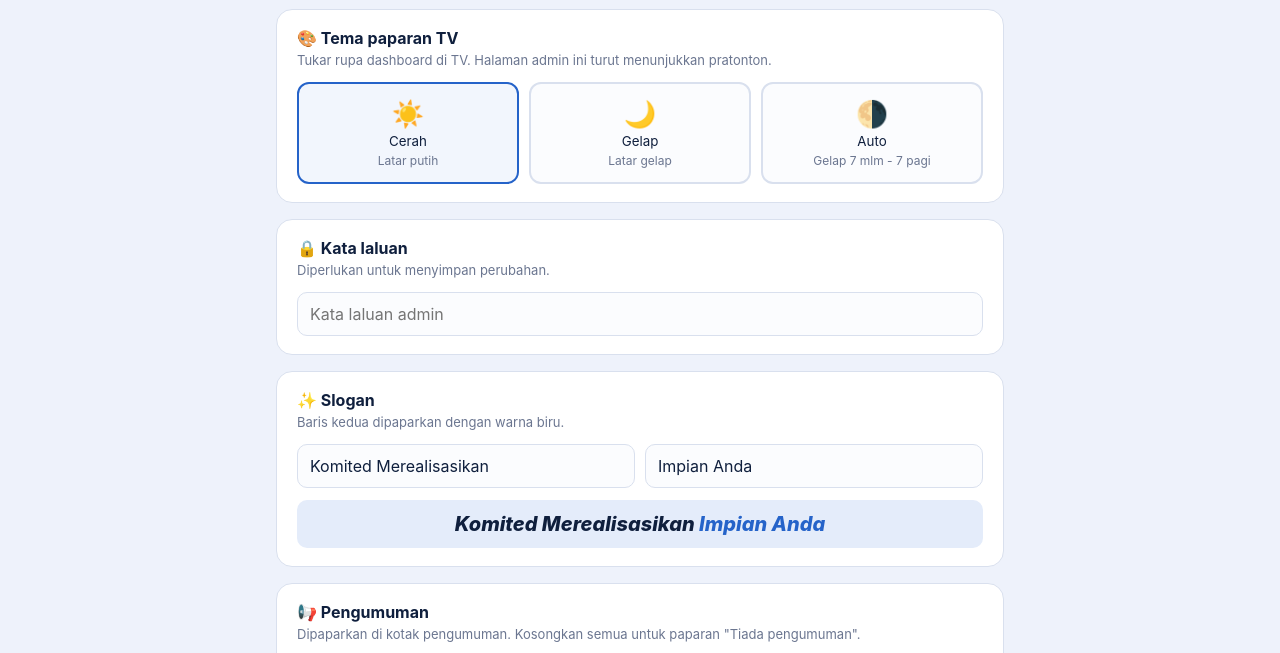
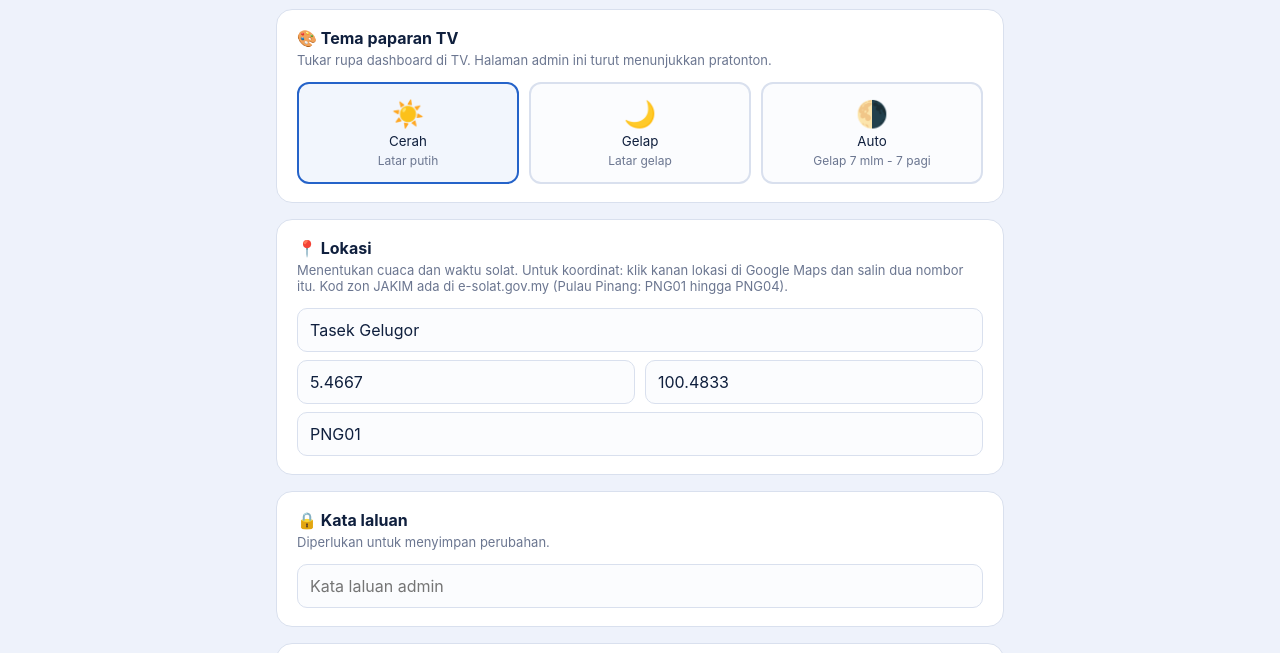
Before and after one commit to pvisb/waktusolat-tv, a plain HTML site: page public/admin.html in a window 1280 px wide. Shown: the part 78-731 px from the top of the page. Drawn offline with Linux system fonts and the light colour scheme; no server answers.

Commit message:
Update admin.html

```diff
--- a/public/admin.html
+++ b/public/admin.html
@@ -41,6 +41,10 @@ footer{position:fixed;left:0;right:0;bottom:0;background:var(--card);border-top:
   <div class="themes" id="th"><button class="opt" data-t="light" onclick="setTheme('light')"><span>☀️</span>Cerah<small>Latar putih</small></button>
   <button class="opt" data-t="dark" onclick="setTheme('dark')"><span>🌙</span>Gelap<small>Latar gelap</small></button>
   <button class="opt" data-t="auto" onclick="setTheme('auto')"><span>🌗</span>Auto<small>Gelap 7 mlm - 7 pagi</small></button></div></section>
+ <section class="card"><h2>📍 Lokasi</h2><p>Menentukan cuaca dan waktu solat. Untuk koordinat: klik kanan lokasi di Google Maps dan salin dua nombor itu. Kod zon JAKIM ada di e-solat.gov.my (Pulau Pinang: PNG01 hingga PNG04).</p>
+  <input id="pl" placeholder="Nama tempat, cth: Tasek Gelugor" style="margin-bottom:8px">
+  <div class="two"><input id="la" placeholder="Latitud, cth: 5.4667" inputmode="decimal"><input id="lo" placeholder="Longitud, cth: 100.4833" inputmode="decimal"></div>
+  <input id="zn" placeholder="Zon JAKIM, cth: PNG01" style="margin-top:8px"></section>
  <section class="card"><h2>🔒 Kata laluan</h2><p>Diperlukan untuk menyimpan perubahan.</p><input id="pw" type="password" placeholder="Kata laluan admin" autocomplete="current-password"></section>
  <section class="card"><h2>✨ Slogan</h2><p>Baris kedua dipaparkan dengan warna biru.</p>
   <div class="two"><input id="s1" placeholder="Baris 1"><input id="s2" placeholder="Baris 2 (biru)"></div>
@@ -69,14 +73,14 @@ function pv(){$("#pv").innerHTML=($("#s1").value||"")+" <span>"+($("#s2").value|
 $("#s1").oninput=$("#s2").oninput=pv;
 $("#pw").value=sessionStorage.getItem("pw")||"";
 fetch("/api/config",{cache:"no-store"}).then(r=>r.json()).catch(()=>({})).then(c=>{
- setTheme(c.theme||"light");$("#s1").value=c.slogan?.[0]||"Komited Merealisasikan";$("#s2").value=c.slogan?.[1]||"Impian Anda";
+ setTheme(c.theme||"light");$("#pl").value=c.place||"Tasek Gelugor";$("#la").value=c.lat??5.4667;$("#lo").value=c.lon??100.4833;$("#zn").value=c.zone||"PNG01";$("#s1").value=c.slogan?.[0]||"Komited Merealisasikan";$("#s2").value=c.slogan?.[1]||"Impian Anda";
  if(c.announcements)D.an=c.announcements;if(c.ticker?.length)D.tk=c.ticker;if(c.images?.length)D.im=c.images;
  ["an","tk","im"].forEach(draw);pv()});
 function say(t,ok){const m=$("#msg");m.textContent=t;m.className=ok?"ok":"er"}
 async function save(){
  const L=a=>a.map(x=>x.trim()).filter(Boolean),b=$("#save");b.disabled=true;say("Menyimpan...",true);
  try{const r=await fetch("/api/config",{method:"PUT",headers:{"x-admin-password":$("#pw").value,"content-type":"application/json"},
-  body:JSON.stringify({slogan:[$("#s1").value.trim(),$("#s2").value.trim()],theme,announcements:L(D.an),ticker:L(D.tk),images:L(D.im)})});
+  body:JSON.stringify({slogan:[$("#s1").value.trim(),$("#s2").value.trim()],theme,place:$("#pl").value.trim(),lat:+$("#la").value,lon:+$("#lo").value,zone:$("#zn").value.trim().toUpperCase(),announcements:L(D.an),ticker:L(D.tk),images:L(D.im)})});
   const j=await r.json().catch(()=>({}));
   if(r.ok){sessionStorage.setItem("pw",$("#pw").value);say("✅ Disimpan. TV akan dikemas kini dalam 5 minit.",true)}
   else say("❌ "+(j.error||"Gagal menyimpan"),false)}
```
